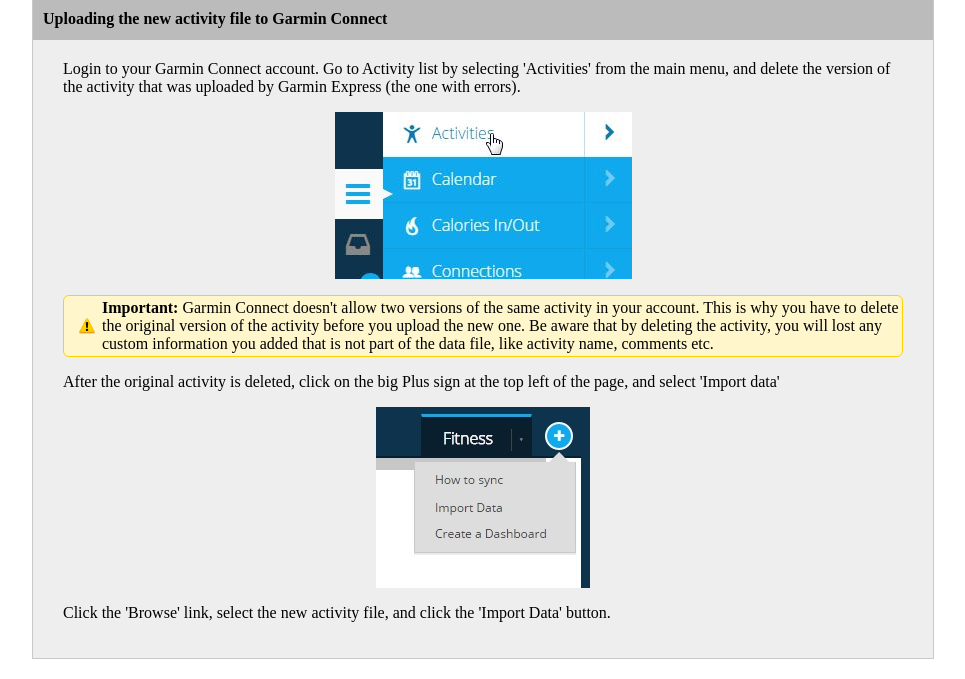
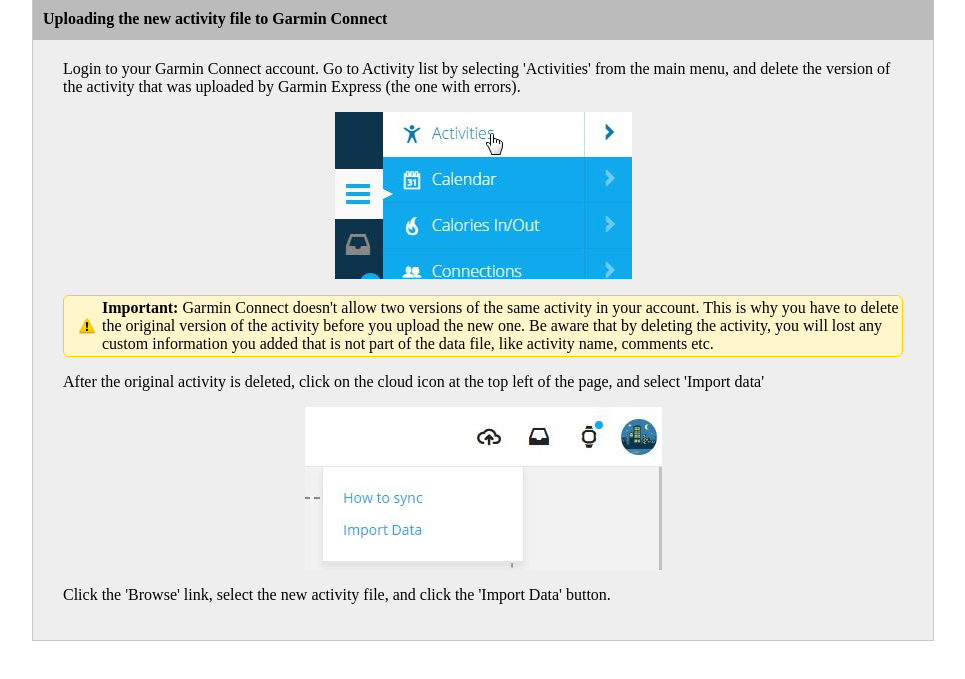
Before and after one commit to lapsatech-docker/swimmingtools, a PHP site: page /help in a window 1280 px wide. Shown: the part 2445-3124 px from the top of the page, without its empty margins (158-1123 px from the left). After the commit the page ends 3086 px from the top, so only its background shows below. Run offline with PHP 8.4, Linux system fonts and the light colour scheme.

Commit message:
UPDATE: Changement d'image dans l'aide
Garmin connect utilise une nouvelle icône pour verser une nouveau
fichier

```diff
--- a/www/help.php
+++ b/www/help.php
@@ -127,11 +127,11 @@
   custom information you added that is not part of the data file, like activity
   name, comments etc.</p>
 
-  <p>After the original activity is deleted, click on the big Plus sign at
+  <p>After the original activity is deleted, click on the cloud icon at
   the top left of the page, and select 'Import data'</p>
 
   <img src="content/gc_import1.jpg"  alt="Garmin Connect import link"
-  style="display: block; height: 181px; width: 214px; margin: auto">
+  style="display: block; height: 163px; width:357px; margin: auto">
 
   <p>Click the 'Browse' link, select the new activity file, and click the 'Import Data'
   button.</p>
```
Also changed, not shown: www/content/gc_import1.jpg.
